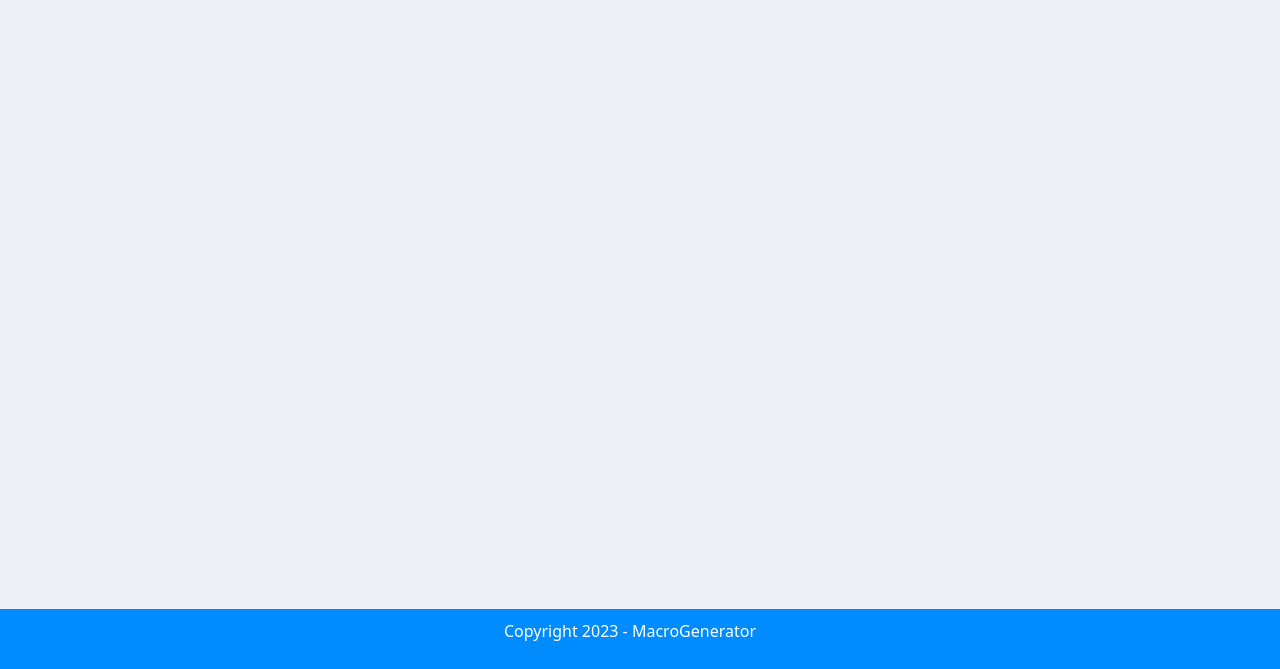
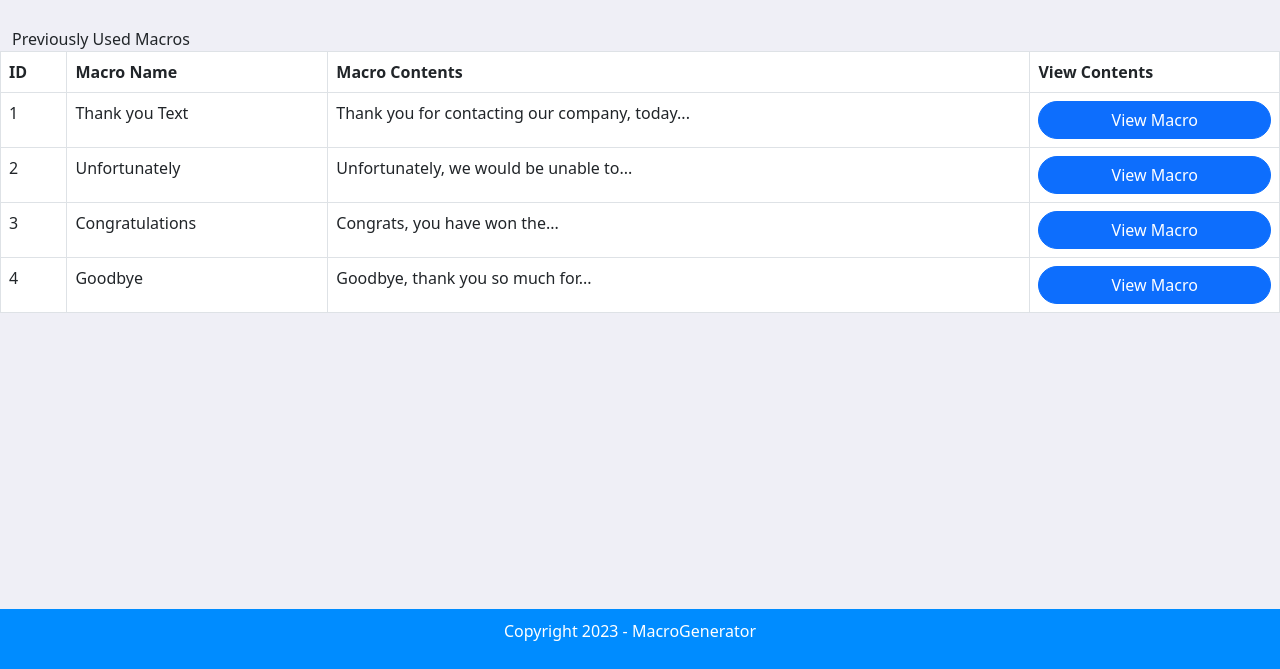
Before and after one commit to JamesPurvis/macro-site, a plain HTML site: page dashboard.html in a window 1280 px wide. Shown: the part 131-800 px from the top of the page. Drawn offline with Linux system fonts and the light colour scheme.

Commit message:
dashboard update

```diff
--- a/dashboard.html
+++ b/dashboard.html
@@ -29,8 +29,51 @@
     </div>
 </nav>
 
-    <div class="pt-4 container-fluid text-center mb-5 pb-5 pt-2">
+    <div class="pt-4 container-fluid text-center pb-4">
       <h1>Dashboard Home</h1>
+    </div>
+
+    <div class="container-fluid">
+      <p class="m-0">Previously Used Macros</p>
+    </div>
+
+    <div class="container-fluid bg-white p-0">
+           <table class="table table-bordered m-0">
+            <thead>
+                <tr>
+                    <th>ID</th>
+                    <th>Macro Name</th>
+                    <th>Macro Contents</th>
+                    <th>View Contents</th>
+                </tr>
+            </thead>
+            <tbody>
+                <tr>
+                    <td>1</td>
+                    <td>Thank you Text</td>
+                    <td>Thank you for contacting our company, today...</td>
+                    <td><button class="btn btn-primary w-100 rounded-pill">View Macro</button></td>
+                </tr>
+                <tr>
+                    <td>2</td>
+                    <td>Unfortunately</td>
+                    <td>Unfortunately, we would be unable to...</td>
+                    <td><button class="btn btn-primary w-100 rounded-pill">View Macro</button></td>
+                </tr>
+                <tr>
+                    <td>3</td>
+                    <td>Congratulations</td>
+                    <td>Congrats, you have won the...</td>
+                    <td><button class="btn btn-primary w-100 rounded-pill">View Macro</button></td>
+                </tr>
+                <tr>
+                    <td>4</td>
+                    <td>Goodbye</td>
+                    <td>Goodbye, thank you so much for...</td>
+                    <td><button class="btn btn-primary w-100 rounded-pill">View Macro</button></td>
+                </tr>
+            </tbody>
+        </table>
     </div>
 
   <footer>
```
